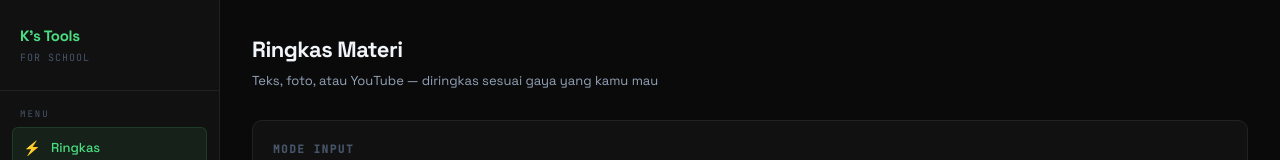
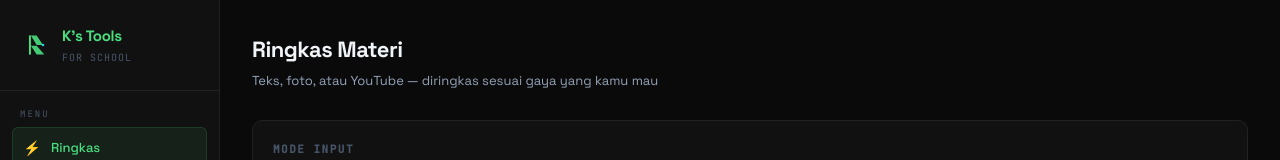
Before and after one commit to CookiesImup/ringkas-tugas-clone-, a plain HTML site: page index.html in a window 1280 px wide. Shown: the top 160 px of the page. Drawn offline with nearby package versions, Linux system fonts and the light colour scheme.

Commit message:
Update index.html

```diff
--- a/index.html
+++ b/index.html
@@ -470,8 +470,7 @@
 <!-- Sidebar -->
 <div class="sidebar">
   <div class="sidebar-logo">
-    <div class="logo-text">K's Tools</div>
-    <div class="logo-sub">for School</div>
+    <div style="display:flex;align-items:center;gap:10px;"><svg width="32" height="32" viewBox="0 0 100 100" xmlns="http://www.w3.org/2000/svg"><rect width="100" height="100" fill="#111111" rx="8"/><rect x="28" y="20" width="6" height="60" fill="#4ade80"/><polygon points="34,20 52,20 72,50 52,50" fill="#4ade80" opacity="0.9"/><polygon points="34,52 52,52 76,80 52,80" fill="#4ade80" opacity="0.9"/><circle cx="72" cy="50" r="4" fill="#22d3ee"/></svg><div><div class="logo-text">K's Tools</div><div class="logo-sub">for School</div></div></div>
   </div>
 
   <div class="nav-section">
```
